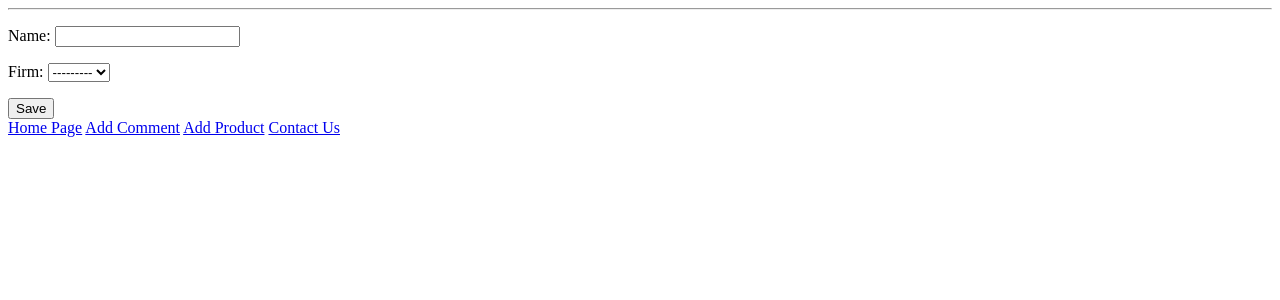
After one commit to lyk2017-python/LetMeKnow, a Django app: page /product/ in a window 1280 px wide. The commit adds this page. Shown: the top 300 px of the page. Run offline with Django 3.2, Linux system fonts and the light colour scheme; data that the repository does not hold is empty.

Commit message:
productForm added, comment -> meta -> ordering changed

```diff
--- a/Project_LetMeKnow/commenter/forms.py
+++ b/Project_LetMeKnow/commenter/forms.py
@@ -1,6 +1,13 @@
 from django import forms
 
-from commenter.models import Comment
+from commenter.models import Comment, Product
+
+
+class ProductForm(forms.ModelForm):
+    class Meta:
+        model = Product
+        exclude = []
+
 
 
 class CommentForm(forms.ModelForm):
--- a/Project_LetMeKnow/commenter/models.py
+++ b/Project_LetMeKnow/commenter/models.py
@@ -41,4 +41,4 @@ class Comment(models.Model):
 
     class Meta:
         get_latest_by = "creation_date"
-        ordering = ['title']
+        ordering = ['-creation_date']
--- a/Project_LetMeKnow/commenter/templates/commenter/base.html
+++ b/Project_LetMeKnow/commenter/templates/commenter/base.html
@@ -11,6 +11,7 @@
          <div>
             <a href="{% url 'home' %}">Home Page</a>
             <a href="{% url 'commentform' %}">Add Comment</a>
+            <a href="{% url 'productform' %}">Add Product</a>
             <a href="{% url 'contactform' %}">Contact Us</a>
         </div>
     </body>
--- /dev/null
+++ b/Project_LetMeKnow/commenter/templates/commenter/product_create.html
@@ -0,0 +1,10 @@
+{% extends "commenter/base.html" %}
+{% block title %}New product{% endblock %}
+{% block body %}
+<hr>
+<form action="." method="POST">
+{% csrf_token %}
+{{form.as_p}}
+    <button type="submit">Save</button>
+</form>
+{% endblock %}
--- a/Project_LetMeKnow/commenter/urls.py
+++ b/Project_LetMeKnow/commenter/urls.py
@@ -1,5 +1,5 @@
 from django.conf.urls import url
-from commenter.views import HomePageView, CommentDetailView, SSSView, ContactFormView, CommentView
+from commenter.views import HomePageView, CommentDetailView, SSSView, ContactFormView, CommentView, ProductView
 
 urlpatterns = [
     url(r'^$', HomePageView.as_view(), name='home'),
@@ -7,5 +7,6 @@ urlpatterns = [
     url(r'^sss$', SSSView.as_view(), name="faq"),
     url(r'^contact/$', ContactFormView.as_view(), name="contactform"),
     url(r'^comment/$', CommentView.as_view(), name="commentform"),
+    url(r'^product/$', ProductView.as_view(), name="productform"),
 
 ]
--- a/Project_LetMeKnow/commenter/views.py
+++ b/Project_LetMeKnow/commenter/views.py
@@ -3,16 +3,8 @@ from django.http import Http404
 from django.views import generic
 
 # Create your views here.
-from commenter.forms import ContactForm, CommentForm
+from commenter.forms import ContactForm, CommentForm, ProductForm
 from commenter.models import *
-
-
-class HomePageSummaryView(generic.ListView):
-    model = Comment
-
-    def get_context_data(self, **kwargs):
-        context = super().get_context_data(**kwargs)
-        context['summary'] = Comment.objects.filter
 
 
 class HomePageView(generic.ListView):
@@ -31,6 +23,12 @@ class CommentDetailView(generic.DetailView):
 class CommentView(generic.CreateView):
     form_class = CommentForm
     template_name = "commenter/comment_create.html"
+    success_url = "."
+
+
+class ProductView(generic.CreateView):
+    form_class = ProductForm
+    template_name = "commenter/product_create.html"
     success_url = "."
 
 
```
